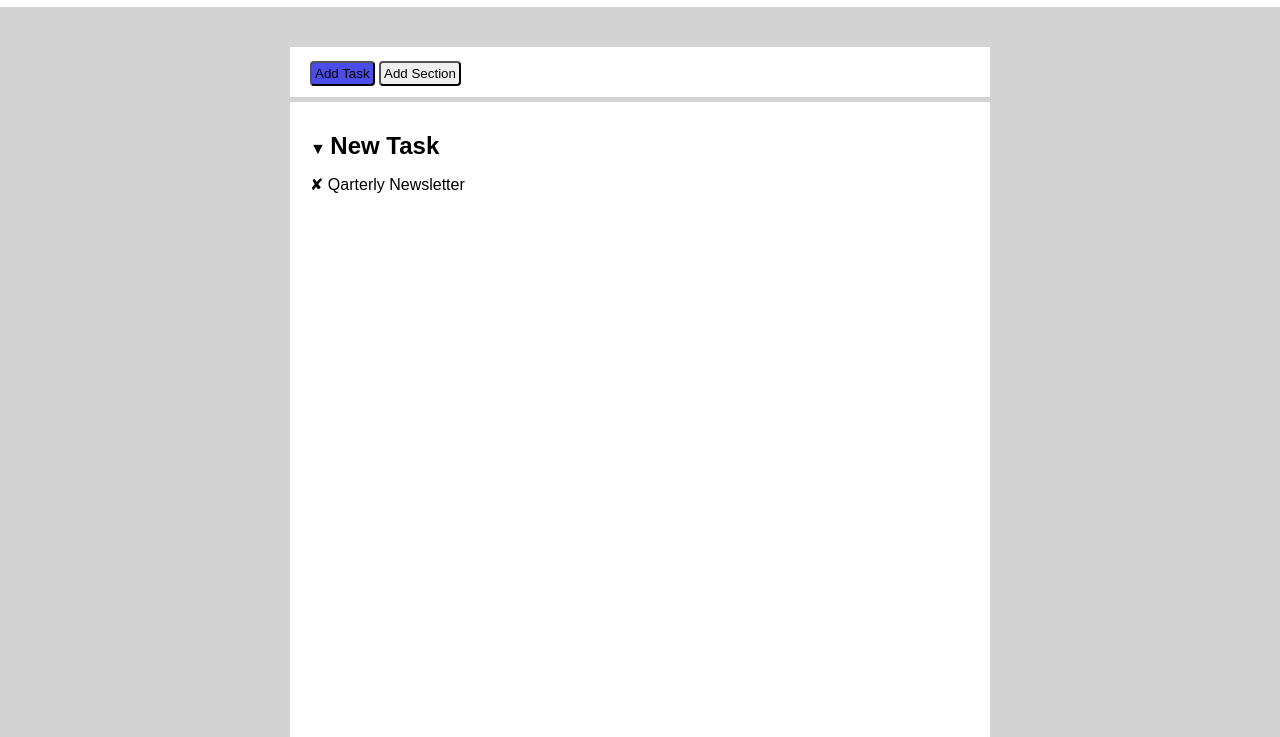
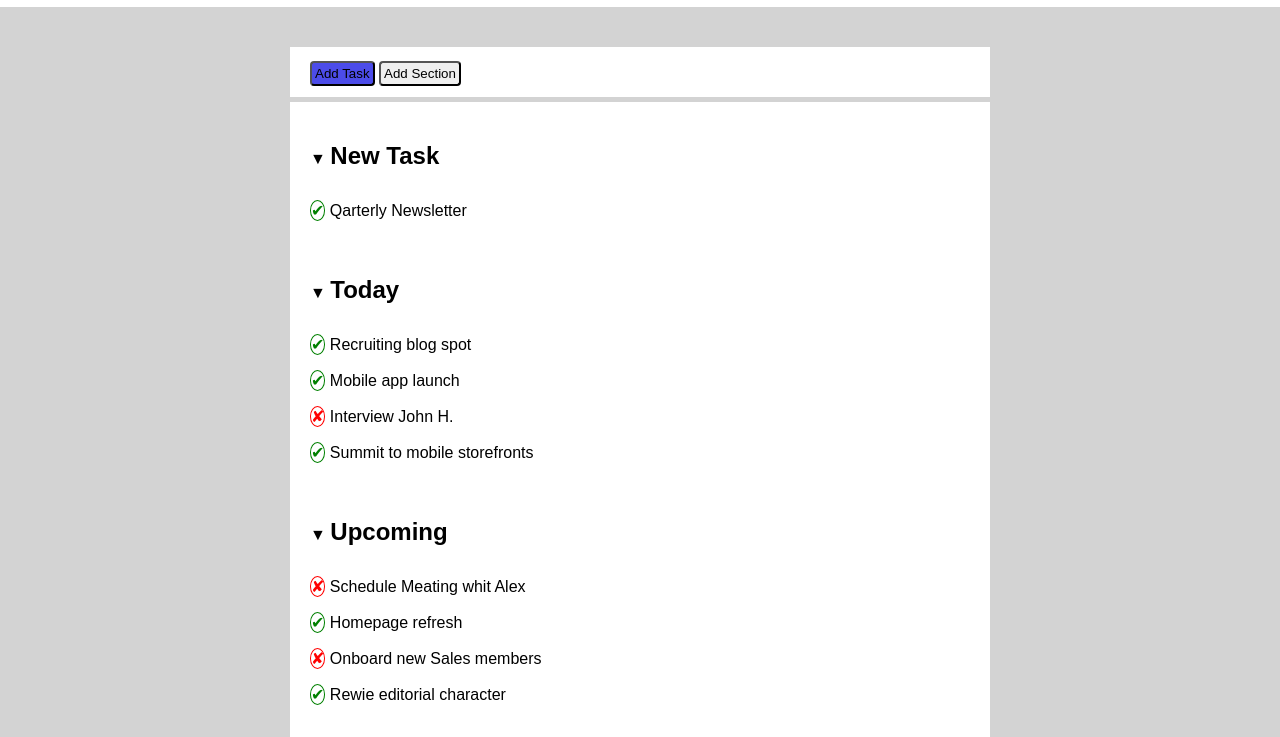
Before and after one commit to Sebastian-ivaniczki/html-css-toboolist, a plain HTML site: page index.html in a window 1280 px wide. Shown: the part 63-800 px from the top of the page. Drawn offline with Linux system fonts and the light colour scheme.

Commit message:
addet list

```diff
--- a/css/style.css
+++ b/css/style.css
@@ -46,6 +46,23 @@ body{
   }
   .to-do{
     padding-top: 15px;
+    padding-bottom: 15px;
+  }
+  .not-done{
+    display: inline-block;
+    border: 1px solid red;
+    border-radius: 50%;
+    color: red;
+  }
+  .done{
+    display: inline-block;
+    border: 1px solid green;
+    border-radius: 50%;
+    color: green;
+
+  }
+  span{
+    margin-top: 15px;
   }
 /*container*/
 .container{
@@ -59,7 +76,7 @@ body{
 }
 .main-contain{
   padding-left: 20px;
-  padding-top: 30px;
+  padding-top: 40px;
 }
 h2{
     display: inline;
--- a/index.html
+++ b/index.html
@@ -21,13 +21,45 @@
     </div>
     <!-- inizio parte principale-->
     <main>
+        <!--new task-->
         <div class="main-contain">
           <span>&#9660;</span>  <h2>  New Task</h2> <br>
           <div class="to-do">
 
-              <span class="not-done">&#10008;</span> <span>Qarterly Newsletter</span>
+              <span class="done">&#10004;</span> <span>Qarterly Newsletter</span>
           </div>
         </div>
+            <!-- today task-->
+        <div class="main-contain">
+            <span>&#9660;</span>  <h2>  Today</h2> <br>
+            <div class="to-do">
+                <span class="done">&#10004;</span> <span>Recruiting blog spot</span><br>
+
+                <span class="done">&#10004;</span> <span>Mobile app launch</span><br>
+
+                <span class="not-done">&#10008;</span> <span>Interview John H.</span><br>
+
+                <span class="done">&#10004;</span> <span>Summit to mobile storefronts</span>
+            </div>
+          </div>
+
+          <!--upcoming-->
+          <div class="main-contain">
+            <span>&#9660;</span>  <h2>  Upcoming</h2> <br>
+            <div class="to-do">
+
+                <span class="not-done">&#10008;</span> <span>Schedule Meating whit Alex</span><br>
+
+                <span class="done">&#10004;</span> <span>Homepage refresh</span><br>
+
+                <span class="not-done">&#10008;</span> <span>Onboard new Sales members</span><br>
+
+                <span class="done">&#10004;</span> <span>Rewie editorial character</span>
+            </div>
+          </div>
+
+
+
     </main>
 
 </body>
```
